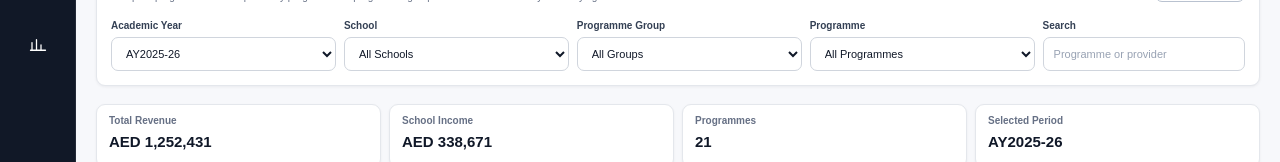
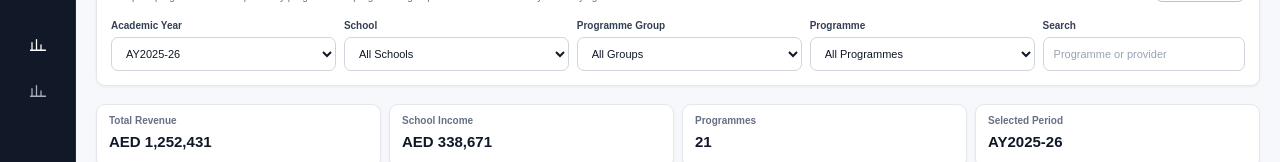
Before and after one commit to mo-seoudi/leasing, a React (Vite) app: page /leasing/programmes in a window 1280 px wide. Shown: the part 137-299 px from the top of the page. Built offline with nearby package versions, Linux system fonts and the light colour scheme.

Commit message:
Update PlatformLayout.jsx

```diff
--- a/src/layouts/PlatformLayout.jsx
+++ b/src/layouts/PlatformLayout.jsx
@@ -153,6 +153,13 @@ function getPageDetails(pathname) {
     return {
       section: "Leasing",
       title: "Year-on-Year Comparison",
+    };
+  }
+
+  if (pathname === "/catering") {
+    return {
+      section: "Catering",
+      title: "Catering Dashboard",
     };
   }
 
@@ -423,22 +430,27 @@ export default function PlatformLayout() {
                 </div>
               )}
 
-            <div
-              className="future-module"
+            <NavLink
+              to="/catering"
               title={
                 sidebarCollapsed
-                  ? "Catering — Soon"
+                  ? "Catering"
                   : undefined
               }
+              className={({ isActive }) =>
+                `navigation-link ${
+                  isActive ? "active" : ""
+                }`
+              }
             >
-              <span className="future-module-name">
+              <span className="navigation-icon">
+                <RevenueIcon />
+              </span>
+
+              <span className="navigation-text">
                 Catering
               </span>
-
-              <span className="status-badge">
-                Soon
-              </span>
-            </div>
+            </NavLink>
 
             <div
               className="future-module"
```
